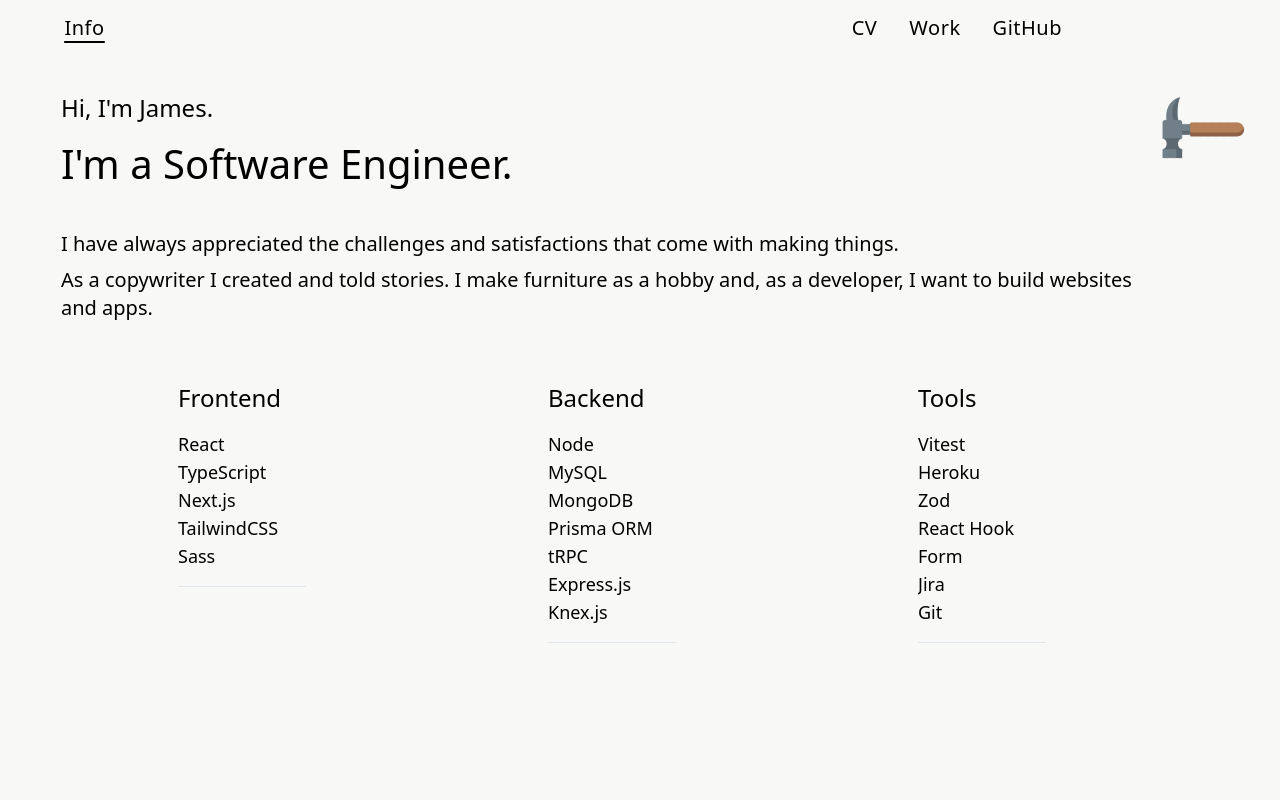
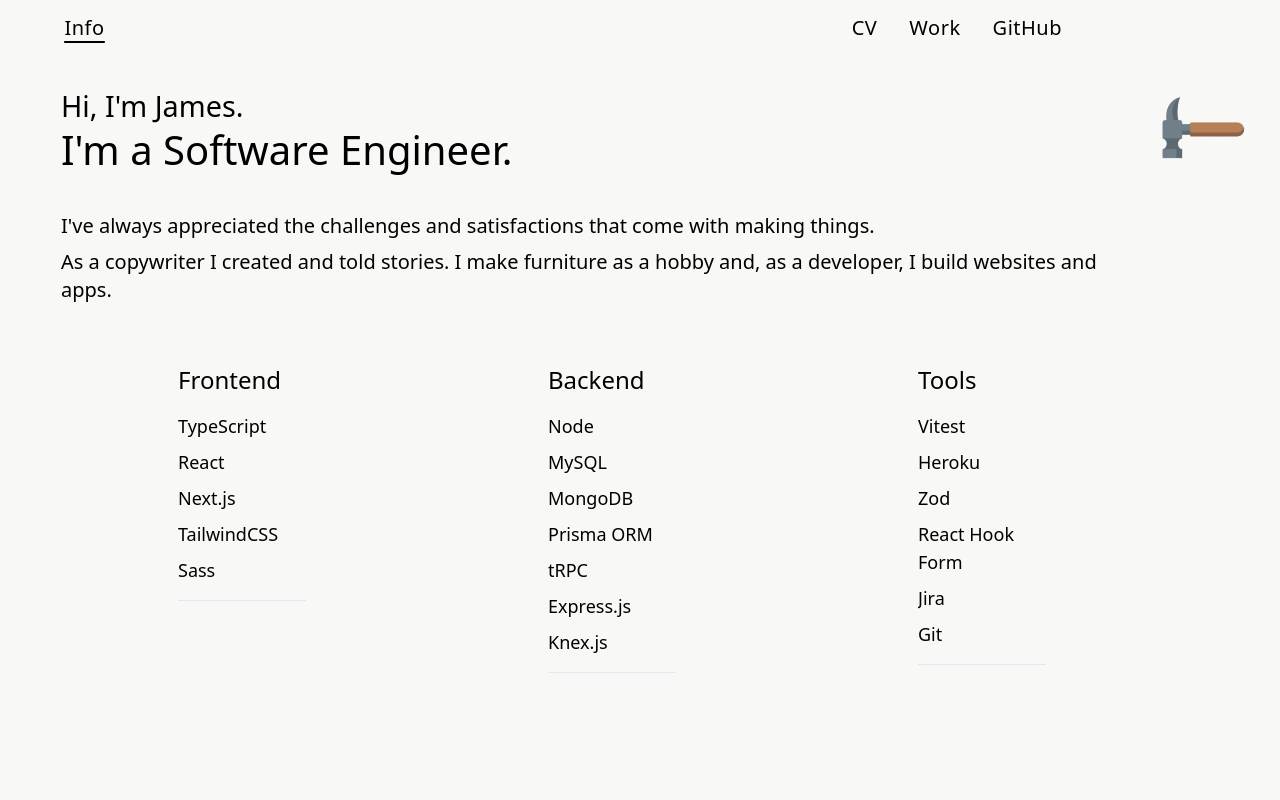
Before and after one commit to Lopside95/james-site, a Next.js app: page / in a window 1280 px wide. Shown: the top 800 px of the page. Built offline with nearby package versions, Linux system fonts and the light colour scheme.

Commit message:
minor updates to skills and typewriter

```diff
--- a/src/components/home/Intro.tsx
+++ b/src/components/home/Intro.tsx
@@ -1,6 +1,7 @@
 import { Card, CardContent, CardTitle, CardHeader } from "@ui/card";
 import Emoji from "../ui/emoji";
 import Typewriter from "./Typewriter";
+import { useState } from "react";
 
 const Intro = () => {
   return (
@@ -14,12 +15,12 @@
       <CardContent className="md:text-3xl flex gap-4 md:gap-2  flex-col">
         {/* I'm a software engineer. */}
         <p>
-          I have always appreciated the challenges and satisfactions that come
+          I've always appreciated the challenges and satisfactions that come
           with making things.
         </p>
         <p>
           As a copywriter I created and told stories. I make furniture as a
-          hobby and, as a developer, I want to build websites and apps.
+          hobby and, as a developer, I build websites and apps.
         </p>
       </CardContent>
     </Card>
--- a/src/components/home/Typewriter.tsx
+++ b/src/components/home/Typewriter.tsx
@@ -1,6 +1,11 @@
 import { TypeSpeed } from "@/types/work";
-import React, { useEffect, useState } from "react";
+import React, { SetStateAction, useEffect, useState } from "react";
 import { TypeAnimation } from "react-type-animation";
+
+// type TypewriterProps = {
+//   isCursorActive: boolean;
+//   setIsCursorActive: React.Dispatch<SetStateAction<boolean>>;
+// };
 
 const Typewriter = () => {
   const [step, setStep] = useState<number>(1);
@@ -8,17 +13,9 @@
   const [fontSize, setFontSize] = useState<string>("1.5rem");
   const [typeSpeed, setTypeSpeed] = useState<TypeSpeed>(30);
 
-  //   const lineTwo = "I'm a Software Engineer.";
-
   useEffect(() => {
     console.log("step", step);
   }, [step]);
-
-  //   useEffect(() => {
-  //     if (step === 2) {
-  //       setTypeSpeed(40);
-  //     }
-  //   }, [step]);
 
   return (
     <div>
@@ -38,21 +35,20 @@
         wrapper="span"
         speed={typeSpeed}
         style={{
-          whiteSpace: "pre-line",
-          fontSize: "1.5rem",
+          fontSize: "1.8rem",
           //   fontSize: step === 1 ? "1.5rem" : "4rem",
           display: "inline-block",
         }}
       />
-      <div className="h-20">
+      <div className="h-16 py-2">
         {step === 2 && (
           <TypeAnimation
             sequence={["I'm a Software Engineer.", 1000]}
             //   sequence={["Hi, 👋", 1000, "Hi, I'm James", 1000, "Hi, I'm James", 1000]}
             wrapper="span"
-            speed={50}
+            speed={40}
             style={{ fontSize: "2.5rem", display: "inline-block" }}
-            className="py-5"
+            cursor={false}
           />
         )}
       </div>
@@ -61,11 +57,3 @@
 };
 
 export default Typewriter;
-
-// export const lineTwo: React.FC<string> = () => {
-//   return (
-//     <div>
-//       <p className="text-3xl">I'm a Software Engineer.</p>
-//     </div>
-//   );
-// };
--- a/src/components/home/techStack.tsx
+++ b/src/components/home/techStack.tsx
@@ -22,7 +22,7 @@
   //   "Knex",
   //   "Git", // Git always needs to be last because of how the ' | ' is rendered
   // ];
-  const frontend = ["React", "TypeScript", "Next.js", "TailwindCSS", "Sass"];
+  const frontend = ["TypeScript", "React", "Next.js", "TailwindCSS", "Sass"];
   const backend = [
     "Node",
     "MySQL",
@@ -50,41 +50,13 @@
   });
 
   return (
-    <div>
-      <section className="align-middle w-full py-5 pl-5 sm:text-xl max-sm:flex-col flex">
-        {isMobile ? (
-          <dl className="max-md:text-pBase">
-            {stack.map((skill) => {
-              return <li key={uuidv4()}>{skill}</li>;
-            })}
-          </dl>
-        ) : (
-          <article className="flex justify-around w-full">
-            <SkillsAccordion
-              group="frontend"
-              items={frontend}
-              type="Frontend"
-            />
-            <SkillsAccordion group="backend" items={backend} type="Backend" />
-            <SkillsAccordion group="tools" items={tools} type="Tools" />
-            {/* <SkillsAccordion
-              openGroup={openGroup}
-              items={backend}
-              key={uuidv4()}
-              setOpenGroup={() => setOpenGroup("backend")}
-              type="Backend"
-            />
-            <SkillsAccordion
-              openGroup={openGroup}
-              items={tools}
-              key={uuidv4()}
-              setOpenGroup={() => setOpenGroup("tools")}
-              type="Tools"
-            /> */}
-          </article>
-        )}
-      </section>
-    </div>
+    <section>
+      <article className="align-middle w-full py-5 pl-5 sm:text-xl justify-between xl:justify-around max-sm:flex-col flex">
+        <SkillsAccordion group="frontend" items={frontend} type="Frontend" />
+        <SkillsAccordion group="backend" items={backend} type="Backend" />
+        <SkillsAccordion group="tools" items={tools} type="Tools" />
+      </article>
+    </section>
   );
 };
 
@@ -102,3 +74,27 @@
 //     );
 //   })}
 // </p>
+
+// return (
+//   <div>
+//     <section className="align-middle w-full py-5 pl-5 sm:text-xl max-sm:flex-col flex">
+//       {isMobile ? (
+//         <dl className="max-md:text-pBase">
+//           {stack.map((skill) => {
+//             return <li key={uuidv4()}>{skill}</li>;
+//           })}
+//         </dl>
+//       ) : (
+//         <article className="flex justify-around w-full">
+//           <SkillsAccordion
+//             group="frontend"
+//             items={frontend}
+//             type="Frontend"
+//           />
+//           <SkillsAccordion group="backend" items={backend} type="Backend" />
+//           <SkillsAccordion group="tools" items={tools} type="Tools" />
+//         </article>
+//       )}
+//     </section>
+//   </div>
+// );
--- a/src/components/skillsAccordion.tsx
+++ b/src/components/skillsAccordion.tsx
@@ -23,8 +23,8 @@
     >
       <AccordionItem value={group}>
         <AccordionTrigger>{type}</AccordionTrigger>
-        <AccordionContent>
-          <ul>
+        <AccordionContent className="">
+          <ul className="flex sm:flex-col gap-2">
             {items.map((item) => {
               return (
                 <li className="text-lg" key={uuidv4()}>
--- a/src/components/work/findmydog/findmydog.tsx
+++ b/src/components/work/findmydog/findmydog.tsx
@@ -43,13 +43,13 @@
           </div>
           <article className="flex items-center justify-between">
             <p>TypeScript | React | Node | MySQL | Express</p>
-            <Image
+            {/* <Image
               alt="QR code for Find My Dog"
               className="mr-10 max-md:hidden"
               height={140}
               src="/qr-code.svg"
               width={140}
-            />
+            /> */}
           </article>
         </article>
       </section>
--- a/src/pages/index.tsx
+++ b/src/pages/index.tsx
@@ -1,6 +1,5 @@
 import TechStack from "@home/techStack";
 import Intro from "@/components/home/Intro";
-import FindMyDog from "@/components/work/findmydog/findmydog";
 
 export default function Home() {
   return (
@@ -8,7 +7,6 @@
       <section className="items-center">
         <Intro />
         <TechStack />
-        {/* <FindMyDog /> */}
       </section>
     </main>
   );
```
